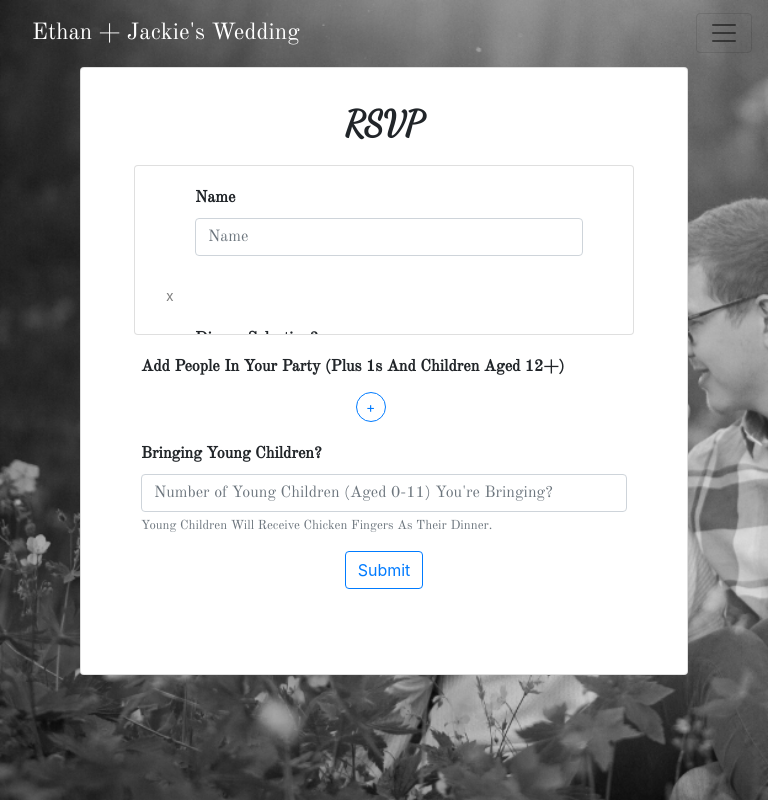
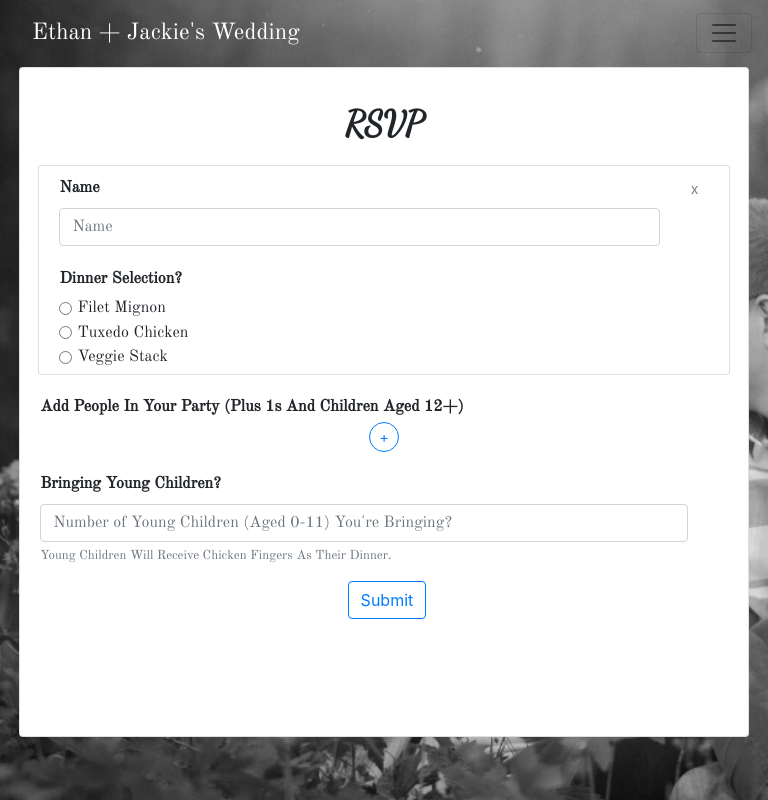
Before and after one commit to bettet01/Wedding-RSVP-Site, a React (Create React App) app: page /rsvp in a window 768 px wide. Built offline with nearby package versions, Linux system fonts and the light colour scheme.

Commit message:
began optimizing website for iPad

```diff
--- a/src/App.css
+++ b/src/App.css
@@ -1,3 +1,4 @@
+@media (min-width: 1025px) {
 .background-image {
   background-repeat: no-repeat;
   background-image: url(../src/WebBackground.png);
@@ -5,6 +6,7 @@
   background-position: center;
   height: 100vh;
   margin: 0;
+}
 }
 
 @media (max-width: 414px) {
@@ -17,3 +19,17 @@
     background-repeat: no-repeat;
   }
 }
+
+@media only screen
+  and (min-device-width: 768px)
+  and (max-device-width: 1024px)
+  and (-webkit-min-device-pixel-ratio: 1) {
+  .background-image {
+    background-image: url(../src/iPad.png);
+    height: 100%;
+    margin: 0;
+    background-size: cover;
+    background-attachment: fixed;
+    background-repeat: no-repeat;
+  }
+}
--- a/src/components/pages/Gallery/index.css
+++ b/src/components/pages/Gallery/index.css
@@ -27,3 +27,18 @@
     margin: auto;
   }
 }
+
+@media only screen and (min-device-width: 768px) and (max-device-width: 1024px) and (-webkit-min-device-pixel-ratio: 1) {
+  .wedding {
+    font-family: "Dancing Script", cursive;
+    color: #ace4ff;
+    font-size: 35px;
+    margin-top: 30px;
+    border-color: ivory;
+    border-style: solid;
+    width: 300px;
+    text-align: center;
+    max-width: 500px;
+    margin: auto;
+  }
+}
--- a/src/components/pages/Homepage/index.css
+++ b/src/components/pages/Homepage/index.css
@@ -47,7 +47,7 @@
     border-color: none;
     width: 320px;
     height: 110px;
-    margin-left:-3px;
+    margin-left: -3px;
   }
 
   .header {
@@ -67,13 +67,13 @@
     font-family: "Old Standard TT", serif;
     padding-bottom: 20px;
     margin: 10px;
-    padding-top: 10px;
+    padding-top: 20px;
   }
 
   .linkrsvp {
     color: #ace4ff;
     font-family: "Dancing Script", cursive;
-    margin-top: 170px;
+    margin-top: 150px;
     margin-left: 115px;
     font-size: 25px;
     padding: 12px;
@@ -83,3 +83,45 @@
     border-color: #004aad;
   }
 }
+
+@media only screen and (min-device-width: 768px) and (max-device-width: 1024px) and (-webkit-min-device-pixel-ratio: 1) {
+  #borderhome {
+    border-style: solid;
+    border-color: ivory;
+    width: 460px;
+    height: 110px;
+    margin-left: 95px;
+  }
+
+  .header {
+    padding-top: 5px;
+    font-family: "Dancing Script", cursive;
+    margin-left: 180px;
+    color: #ace4ff;
+    font-size: 28px;
+    padding-bottom: 5px;
+    margin-top: 20px;
+  }
+
+  .subheader {
+    color: ivory;
+    font-size: 15px;
+    text-align: center;
+    font-family: "Old Standard TT", serif;
+    margin: 10px;
+    padding-top: 20px;
+  }
+
+  .linkrsvp {
+    color: #ace4ff;
+    font-family: "Dancing Script", cursive;
+    margin-top: 20px;
+    margin-left: 285px;
+    font-size: 25px;
+    padding: 12px;
+    background-color: #004aad;
+    border-style: solid;
+    border-radius: 4px;
+    border-color: #004aad;
+  }
+}
--- a/src/components/pages/Info/index.css
+++ b/src/components/pages/Info/index.css
@@ -109,7 +109,6 @@
     font-family: "Dancing Script", cursive;
     padding-left: 150px;
     margin-top: -70px;
-
   }
 
   .detailed {
@@ -119,9 +118,9 @@
     margin-left: 38px;
     border-style: solid;
     border-color: #004aad;
-    padding: 5px;
+    padding: 2px;
     width: 300px;
-    height: 260px;
+    height: 255px;
     text-align: center;
   }
 
@@ -161,3 +160,85 @@
     height: 100px;
   }
 }
+
+@media only screen and (min-device-width: 768px) and (max-device-width: 1024px) and (-webkit-min-device-pixel-ratio: 1) {
+  .countdown {
+    font-size: 20px;
+    font-family: "Old Standard TT", serif;
+    margin-left: 85px;
+  }
+
+  .wedding-countdown {
+    font-size: 25px;
+    margin-left: 58px;
+    color: #ace4ff;
+    font-family: "Dancing Script", cursive;
+    margin-top: -70px;
+  }
+
+  .countdown-labels {
+    font-size: 10px;
+    margin-left: 91px;
+    color: ivory;
+    font-family: "Old Standard TT", serif;
+    margin-top: -0.5rem;
+  }
+
+  .detail {
+    font-size: 25px;
+    color: #ace4ff;
+    font-family: "Dancing Script", cursive;
+    padding-left: 150px;
+    margin-top: -70px;
+  }
+
+  .detailed {
+    color: ivory;
+    font-family: "Old Standard TT", serif;
+    font-size: 15px;
+    margin-left: 38px;
+    border-style: solid;
+    border-color: #004aad;
+    padding-top: 20px;
+    width: 300px;
+    height: 300px;
+    text-align: center;
+    margin-top: 10px;
+  }
+
+  .linkregistrybed {
+    color: none;
+    padding-right: 17px;
+    padding-left: 17px;
+    padding-top: 36px;
+    padding-bottom: 36px;
+    border: none;
+    margin-top: 18px;
+    margin-left: 80px;
+  }
+
+  .linkregistrytarget {
+    color: none;
+    padding-right: 10px;
+    padding-left: 10px;
+    border: none;
+    margin-left: 80px;
+    margin-top: 10px;
+  }
+
+  .registry {
+    font-size: 25px;
+    margin-left: 60px;
+    color: #ace4ff;
+    font-family: "Dancing Script", cursive;
+    margin-top: -15px;
+  }
+
+  .bedpic {
+    height: 40px;
+  }
+
+  .targetpic {
+    height: 90px;
+  }
+}
--- a/src/components/pages/RSVP/index.css
+++ b/src/components/pages/RSVP/index.css
@@ -114,19 +114,19 @@
   .filetmignon {
     font-family: "Old Standard TT", serif;
     margin-left: 20px;
-    width: 80%;
+    width: 51%;
   }
 
   .tuxedochicken {
     font-family: "Old Standard TT", serif;
     margin-left: 20px;
-    width: 80%;
+    width: 51%;
   }
 
   .veggie {
     font-family: "Old Standard TT", serif;
     margin-left: 20px;
-    width: 80%;
+    width: 51%;
     margin-bottom: 5px;
   }
 
@@ -158,3 +158,86 @@
     margin-bottom: 20px;
   }
 }
+
+@media only screen and (min-device-width: 768px) and (max-device-width: 1024px) and (-webkit-min-device-pixel-ratio: 1) {
+.card {
+    width: 95%;
+    height: 670px;
+    margin-top: 20px;
+    margin-left: 50px;
+    border: round;
+    overflow-y: scroll;
+    background-color: white;
+    margin: auto;
+  }
+  .headertitle {
+    font-size: 35px;
+    font-family: "Dancing Script", cursive;
+    margin-top: 30px;
+    text-align: center;
+    font-weight: bolder;
+    margin-bottom: 5px;
+  }
+
+  .name {
+    font-family: "Old Standard TT", serif;
+    padding-left: 20px;
+    padding-top: 10px;
+    font-weight: bold;
+  }
+
+  .dinner {
+    margin-top: -55px;
+    font-family: "Old Standard TT", serif;
+    padding-left: 20px;
+    padding-bottom: 5px;
+    font-weight: bold;
+  }
+
+  .filetmignon {
+    font-family: "Old Standard TT", serif;
+    margin-left: 20px;
+    width: 51%;
+  }
+
+  .tuxedochicken {
+    font-family: "Old Standard TT", serif;
+    margin-left: 20px;
+    width: 51%;
+  }
+
+  .veggie {
+    font-family: "Old Standard TT", serif;
+    margin-left: 20px;
+    width: 51%;
+    margin-bottom: 5px;
+  }
+
+  #addperson {
+    display: flex;
+    flex-direction: row;
+    margin-top: -5px;
+    margin-left: 48%;
+    width: 30px;
+    height: 30px;
+    padding: 3px 9px;
+    border-radius: 15px;
+    text-align: center;
+  }
+
+  .children {
+    margin-top: 20px;
+    font-weight: bold;
+    font-family: "Old Standard TT", serif;
+    padding-left: 20px;
+    padding-right: 60px;
+  }
+
+  #button-group {
+    margin-left: 45%;
+    display: flex;
+    flex-direction: row;
+    justify-content: center;
+    margin-bottom: 20px;
+  }
+}
--- a/src/components/pages/RSVP/index.tsx
+++ b/src/components/pages/RSVP/index.tsx
@@ -72,7 +72,7 @@ const RSVP = () => {
                     </div>
                     )
               })}
-              <Form.Label className="name">Add People In Your Party (Plus 1s And Children Aged 12+)</Form.Label>
+              <Form.Label className="children">Add People In Your Party (Plus 1s And Children Aged 12+)</Form.Label>
               <Button size="sm" id="addperson" onClick={addGuest} variant="outline-primary">+</Button>{' '}
 
               <Form.Group className="children" controlId="Children">
--- a/src/components/subcomponents/GuestForm/index.css
+++ b/src/components/subcomponents/GuestForm/index.css
@@ -54,3 +54,33 @@
     width: 90%;
   }
 }
+
+@media only screen and (min-device-width: 768px) and (max-device-width: 1024px) and (-webkit-min-device-pixel-ratio: 1) {
+    .smallcard {
+      width: 95%;
+      height: 75%;
+      overflow-y: hidden;
+      margin-top: 10px;
+    }
+
+    #cancel {
+      position: relative;
+      top: -162%;
+      right: -100%;
+      margin-top: 10px;
+      margin-bottom: 20px;
+      width: 30px;
+      height: 30px;
+      padding: 3px 11px;
+      border-radius: 5px;
+      text-align: center;
+      color: gray;
+      font-size: 14px;
+      border: none;
+      background-color: white;
+    }
+
+    .rowchange {
+      width: 90%;
+    }
+  }
--- a/src/components/subcomponents/NavBar/index.css
+++ b/src/components/subcomponents/NavBar/index.css
@@ -3,7 +3,7 @@
 .navbar {
   color: white;
   justify-content: center;
-    font-family: 'Old Standard TT', serif;
+  font-family: "Old Standard TT", serif;
   font-size: larger;
 }
 
```
Also changed, not shown: src/iPad.png (added). Lines whose indentation alone changed are shown as unchanged.
